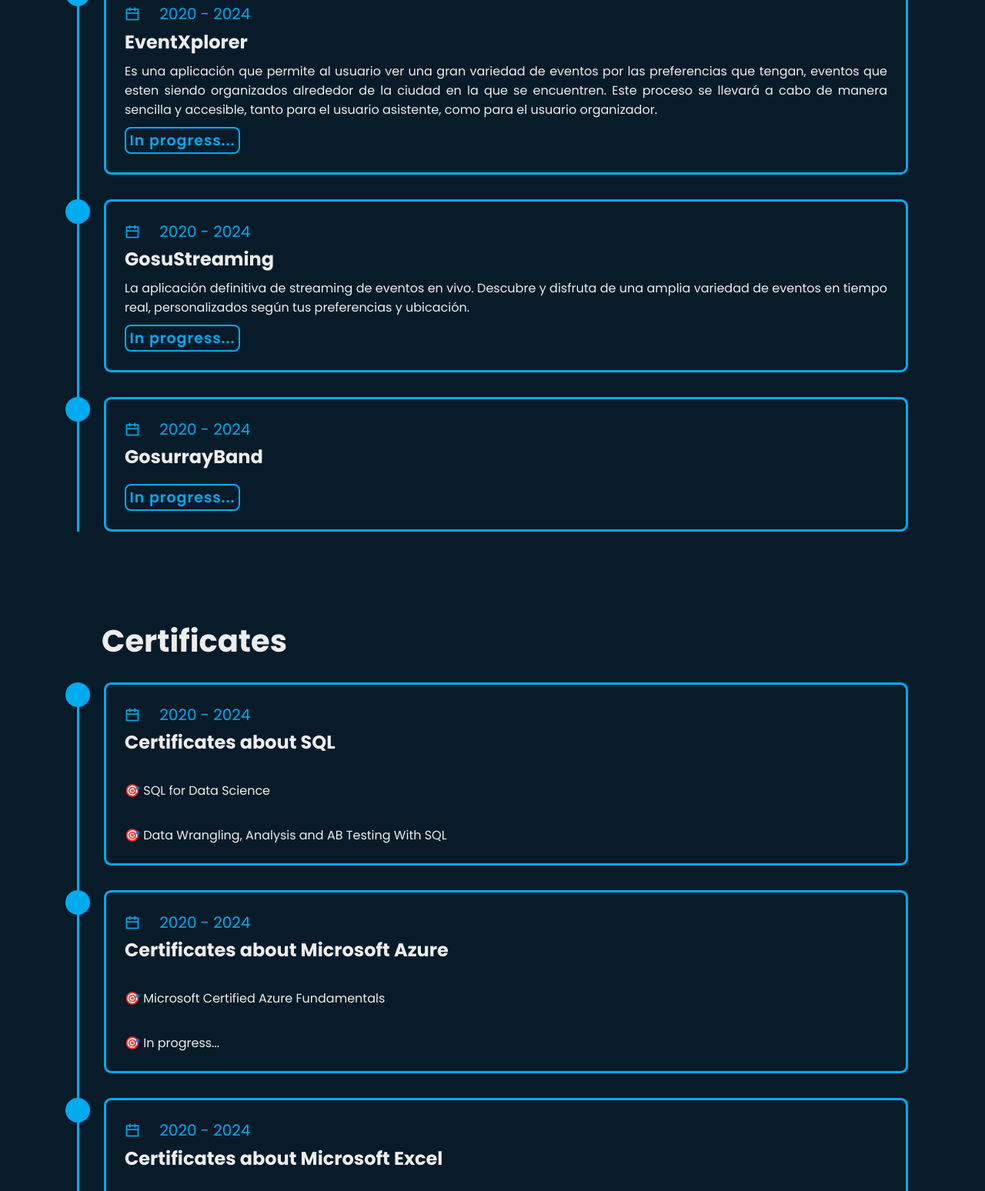
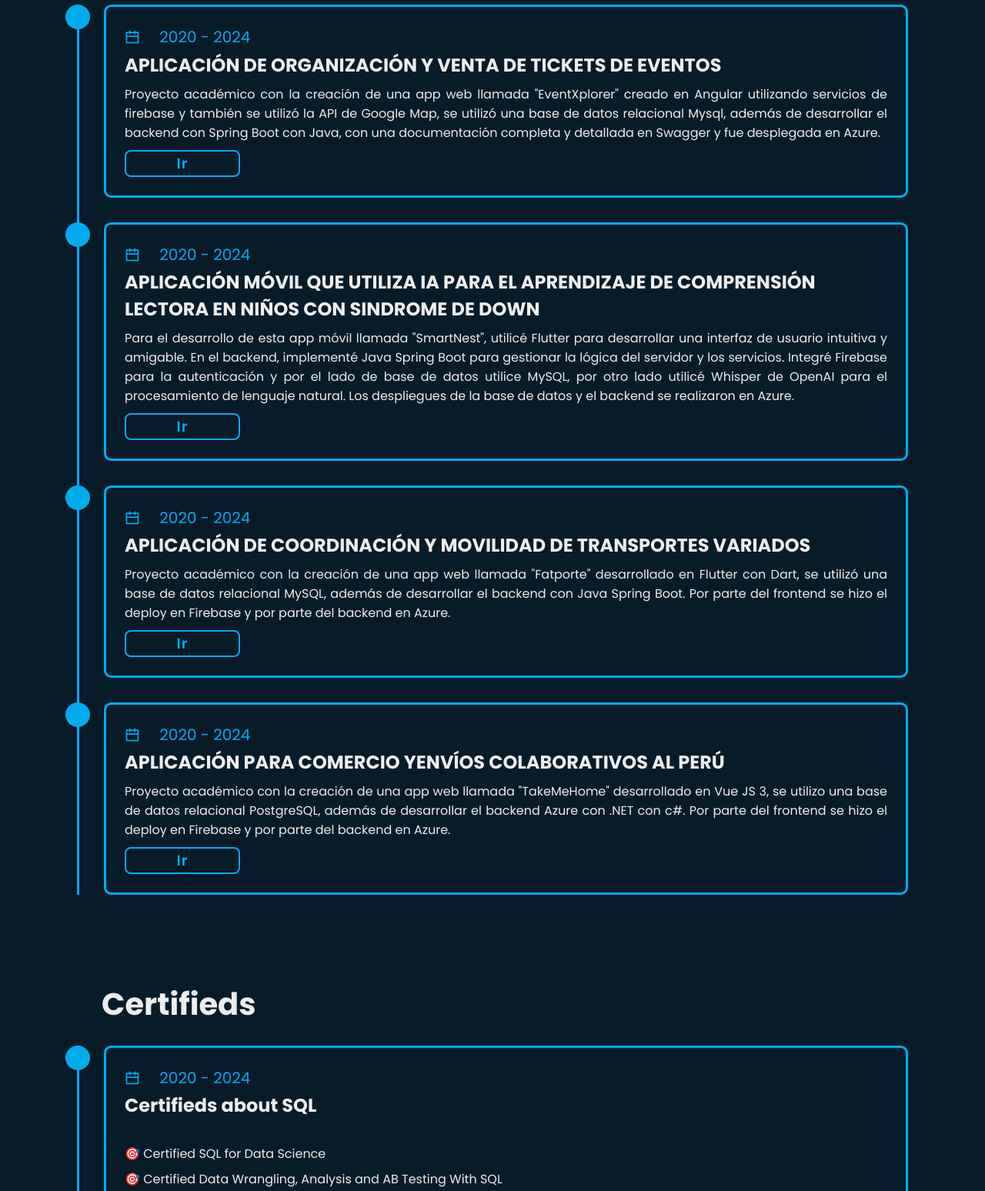
Before and after one commit to FaridIzquierdo/FaridGosuPage, a plain HTML site: page index.html in a window 1280 px wide. Shown: the part 2144-3692 px from the top of the page at 77% size. Drawn offline with nearby package versions, Linux system fonts and the light colour scheme.

Commit message:
Update gosupage

```diff
--- a/assets/js/mains.js
+++ b/assets/js/mains.js
@@ -44,3 +44,11 @@
     let header = document.querySelector('header');
     header.classList.toggle('sticky', window.scrollY > 0);
 }
+
+
+const themeButton = document.getElementById('theme-button');
+const mySong = document.getElementById('mySong');
+    themeButton.addEventListener('click', () => {
+        // play the song
+        mySong.play();
+    });
--- a/index.html
+++ b/index.html
@@ -41,7 +41,6 @@
             <a href="#about-me"> <i class="ri-user-line change-theme"></i> About Me </a>
             <a href="#my-projects"> <i class="ri-folder-upload-line change-theme"></i> My Projects</a>
             <a href="#songs"> <i class="ri-music-line change-theme"></i> My Songs</a>
-            <!-- <a href="#contact-me"> <i class="ri-cellphone-line change-theme"></i> Contact Me</a> -->
 
             <a href="#"><i class="ri-moon-line change-theme" id="theme-button"></i></a>
 
@@ -49,6 +48,9 @@
 
         </nav>
     </header>
+
+    <!-- play audio -->
+    <audio id="mySong" src="assets/audio/mySong.mp3" preload="auto"></audio>
 
     <!-- section home -->
     <section class="home" id="home">
@@ -91,7 +93,7 @@
 
         <div class="about-me-content">
             <h3>Frontend Developer</h3><br>
-            <p>
+            <p style="padding: 15px;">
                 I'm a frontend developer. My goal is to create attractive and functional user interfaces that improve
                 the user experience. In addition to my technical skills, I understand the importance of collaboration
                 and effective communication in an agile development environment.
@@ -113,15 +115,10 @@
                     <div class="my-projects-content">
                         <div class="content">
                             <div class="year"><i class="ri-calendar-line"></i> 2020 - 2024 </div>
-                            <h3>EventXplorer</h3>
-                            <p style="text-align: justify;"> Es una aplicación que permite al usuario ver una gran
-                                variedad de eventos por las
-                                preferencias que tengan, eventos que esten siendo organizados alrededor de la ciudad en
-                                la que se encuentren. Este proceso se llevará a cabo de manera sencilla y accesible,
-                                tanto para
-                                el usuario asistente, como para el usuario organizador.</p>
+                            <h3>APLICACIÓN DE ORGANIZACIÓN Y VENTA DE TICKETS DE EVENTOS</h3>
+                            <p style="text-align: justify;"> Proyecto académico con la creación de una app web llamada "EventXplorer" creado en Angular utilizando servicios de firebase y también se utilizó la API de Google Map, se utilizó una base de datos relacional Mysql, además de desarrollar el backend con Spring Boot con Java, con una documentación completa y detallada en Swagger y fue desplegada en Azure.  </p>
                             <div class="btn-box" style="margin-top: 10px; ">
-                                <a href="https://github.com/EventXplorer" target="_blank">In progress...</i></a>
+                                <a href="https://github.com/EventXplorer" target="_blank">Ir</i></a>
                             </div>
                         </div>
                     </div>
@@ -129,13 +126,10 @@
                     <div class="my-projects-content">
                         <div class="content">
                             <div class="year"><i class="ri-calendar-line"></i> 2020 - 2024 </div>
-                            <h3>GosuStreaming</h3>
-                            <p style="text-align: justify;">La aplicación definitiva de streaming de eventos en vivo.
-                                Descubre y disfruta de una
-                                amplia variedad de eventos en tiempo real, personalizados según tus preferencias y
-                                ubicación.</p>
+                            <h3>APLICACIÓN MÓVIL QUE UTILIZA IA PARA EL APRENDIZAJE DE COMPRENSIÓN LECTORA EN NIÑOS CON SINDROME DE DOWN</h3>
+                            <p style="text-align: justify;">Para el desarrollo de esta app móvil llamada "SmartNest", utilicé Flutter para desarrollar una interfaz de usuario intuitiva y amigable. En el backend, implementé Java Spring Boot para gestionar la lógica del servidor y los servicios. Integré Firebase para la autenticación y por el lado de base de datos utilice MySQL, por otro lado utilicé Whisper de OpenAI para el procesamiento de lenguaje natural. Los despliegues de la base de datos y el backend se realizaron en Azure.</p>
                             <div class="btn-box" style="margin-top: 10px;">
-                                <a href="#">In progress...</i></a>
+                                <a href="https://github.com/SmartNest-FM">Ir</i></a>
                             </div>
                         </div>
                     </div>
@@ -143,10 +137,21 @@
                     <div class="my-projects-content">
                         <div class="content">
                             <div class="year"><i class="ri-calendar-line"></i> 2020 - 2024 </div>
-                            <h3>GosurrayBand</h3>
-                            <p style="text-align: justify;"></p>
+                            <h3>APLICACIÓN DE COORDINACIÓN Y MOVILIDAD DE TRANSPORTES VARIADOS</h3>
+                            <p style="text-align: justify;">Proyecto académico con la creación de una app web llamada "Fatporte" desarrollado en Flutter con Dart, se utilizó una base de datos relacional MySQL, además de desarrollar el backend con Java Spring Boot. Por parte del frontend se hizo el deploy en Firebase y por parte del backend en Azure. </p>
                             <div class="btn-box" style="margin-top: 10px;">
-                                <a href="#">In progress...</i></a>
+                                <a href="https://github.com/Tech-Mobile-Company-WV61">Ir</i></a>
+                            </div>
+                        </div>
+                    </div>
+
+                    <div class="my-projects-content">
+                        <div class="content">
+                            <div class="year"><i class="ri-calendar-line"></i> 2020 - 2024 </div>
+                            <h3>APLICACIÓN PARA COMERCIO YENVÍOS COLABORATIVOS AL PERÚ</h3>
+                            <p style="text-align: justify;">Proyecto académico con la creación de una app web llamada "TakeMeHome" desarrollado en Vue JS 3, se utilizo una base de datos relacional PostgreSQL, además de desarrollar el backend Azure con .NET con c#. Por parte del frontend se hizo el deploy en Firebase y por parte del backend en Azure. </p>
+                            <div class="btn-box" style="margin-top: 10px;">
+                                <a href="https://github.com/TakeMeHome-Del-mundo-a-tus-manos">Ir</i></a>
                             </div>
                         </div>
                     </div>
@@ -154,16 +159,15 @@
             </div>
 
             <div class="my-projects-column">
-                <h3 class="title">Certificates</h3>
+                <h3 class="title">Certifieds</h3>
                 <div class="my-projects-box">
                     <div class="my-projects-content">
                         <div class="content">
                             <div class="year"><i class="ri-calendar-line"></i> 2020 - 2024 </div>
-                            <h3>Certificates about SQL</h3>
+                            <h3>Certifieds about SQL</h3>
                             <br>
-                            <p>🎯 SQL for Data Science</p>
-                            <br>
-                            <p>🎯 Data Wrangling, Analysis and AB Testing With SQL</p>
+                            <p>🎯 Certified SQL for Data Science</p>
+                            <p>🎯 Certified Data Wrangling, Analysis and AB Testing With SQL</p>
 
                         </div>
                     </div>
@@ -171,11 +175,10 @@
                     <div class="my-projects-content">
                         <div class="content">
                             <div class="year"><i class="ri-calendar-line"></i> 2020 - 2024 </div>
-                            <h3>Certificates about Microsoft Azure</h3>
+                            <h3>Certifieds about Microsoft Azure</h3>
                             <br>
                             <p>🎯 Microsoft Certified Azure Fundamentals</p>
                             <br>
-                            <p>🎯 In progress...</p>
 
                         </div>
                     </div>
@@ -183,11 +186,24 @@
                     <div class="my-projects-content">
                         <div class="content">
                             <div class="year"><i class="ri-calendar-line"></i> 2020 - 2024 </div>
-                            <h3>Certificates about Microsoft Excel</h3>
+                            <h3>Certifieds about Python</h3>
                             <br>
-                            <p>🎯 Certificate Excel Skills for Business: Essentials </p>
-                            <p>🎯 Certificate Excel Skills for Business: Intermediate I </p>
-                            <p>🎯 In progress...</p>
+                            <p>🎯 Certified Capstone: Retrieving, Processing, and Visualizing Data with Python</p>
+                            <p>🎯 Certified Using Python to Access Web Data</p>
+                            <p>🎯 Certified Using Databases with Python</p>
+                            <p>🎯 Certified Python Data Structures</p>
+
+                        </div>
+                    </div>
+
+                    <div class="my-projects-content">
+                        <div class="content">
+                            <div class="year"><i class="ri-calendar-line"></i> 2020 - 2024 </div>
+                            <h3>Certifieds about Microsoft Excel</h3>
+                            <br>
+                            <p>🎯 Certified Excel Skills for Business: Essentials </p>
+                            <p>🎯 Certified Excel Skills for Business: Intermediate I </p>
+                            <p>🎯 Certified Excel Skills for Business: Advanced</p>
 
                         </div>
                     </div>
```
Also changed, not shown: 2 other files.
